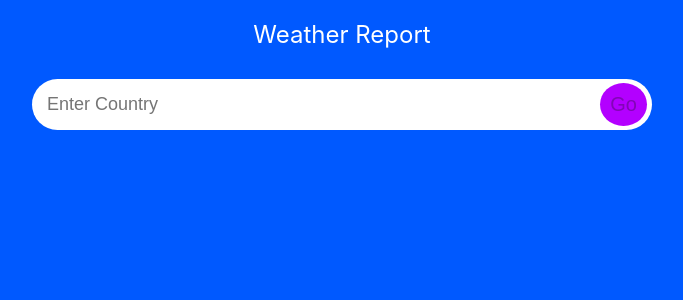
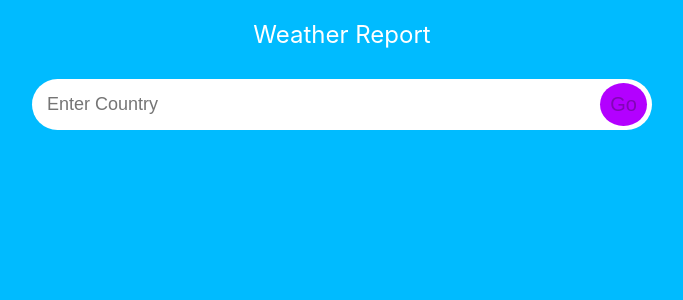
Before and after one commit to AshishSaini123/CognitiveTask, a React (Create React App) app in the folder weatherapp/: page / in a window 1280 px wide. Shown: the top 300 px of the page, without its empty margins (298-981 px from the left). Built offline with nearby package versions, Linux system fonts and the light colour scheme.

Commit message:
adding some info

```diff
--- a/weatherapp/src/App.css
+++ b/weatherapp/src/App.css
@@ -8,7 +8,7 @@
   width: 100vw;
   height: 100vh;
   text-align: center;
-  background-color: rgb(0, 89, 255);
+  background-color: rgb(0, 187, 255);
   font-size: 24px;
   color: #fff;
   padding: 20px;
--- a/weatherapp/src/components/script/capitalWeather.tsx
+++ b/weatherapp/src/components/script/capitalWeather.tsx
@@ -22,9 +22,11 @@ const CapitalWeather:React.FC=()=>{
 
     const fetchApi:()=>void=async()=>{
         console.log('inside fetch')
-        fetch(`http://api.weatherstack.com/current?access_key=55759d2c7af58cf4bb14865c8b2aebd9&query=${capital.capital}`)
+        fetch(`http://api.weatherstack.com/current?access_key=99da4359904717756abb304b69b7675c&query=${capital.capital}`)
         .then(res=>res.json()).then(dat=>{
+            console.log("dat",dat);
             setData(dat)
+            console.log("data",data)
         });
     }
     useEffect(() => {
```
Also changed, not shown: 1 other file (tests, documents, lock files or other folders).
